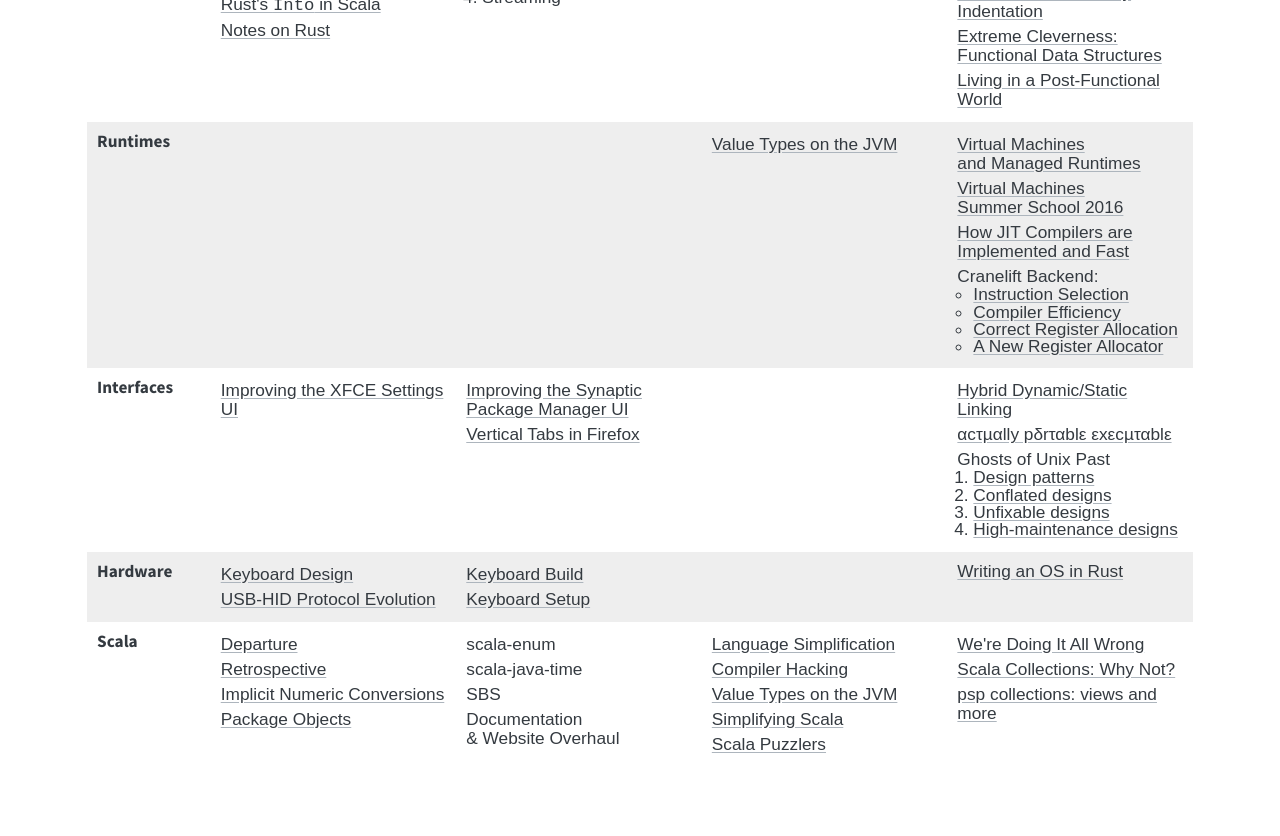
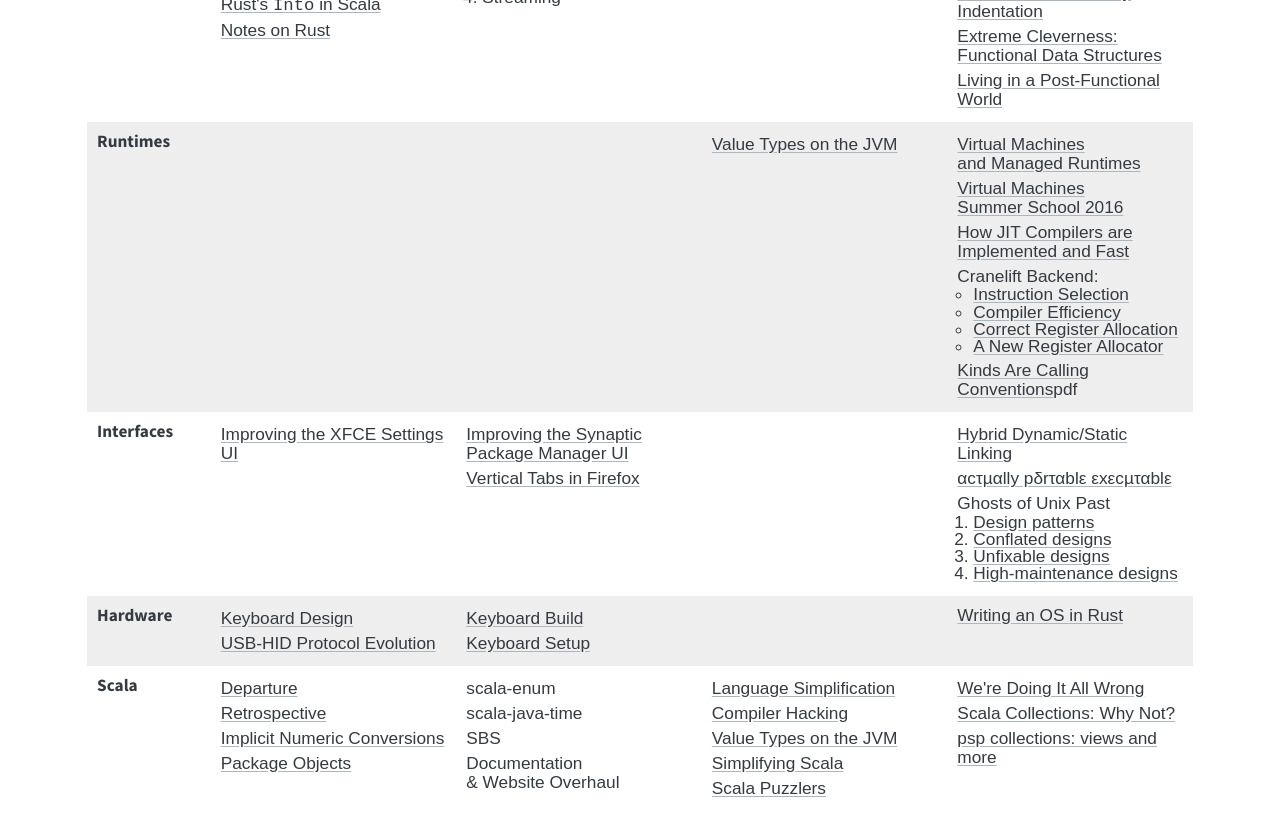
Before and after one commit to soc/soc.me, a Jekyll site: the page built from index.md, in a window 1280 px wide and 900 px high, scrolled down 618 px. Shown: the top 836 px of the window. Built offline with Jekyll 4.4.1, drawn with Linux system fonts in a browser that asks for light colours; some web fonts are replaced.

Commit message:
add "Kinds Are Calling Conventions" to index

```diff
--- a/index.md
+++ b/index.md
@@ -124,6 +124,7 @@
           <li><a href="https://cfallin.org/blog/2022/06/09/cranelift-regalloc2/">A New Register Allocator</a></li>
         </ul>
       </div>
+      <div><a href="https://www.microsoft.com/en-us/research/uploads/prod/2020/03/kacc.pdf">Kinds Are Calling Conventions</a><sup>pdf</sup></div>
     </td>
   </tr>
   <tr>
```
